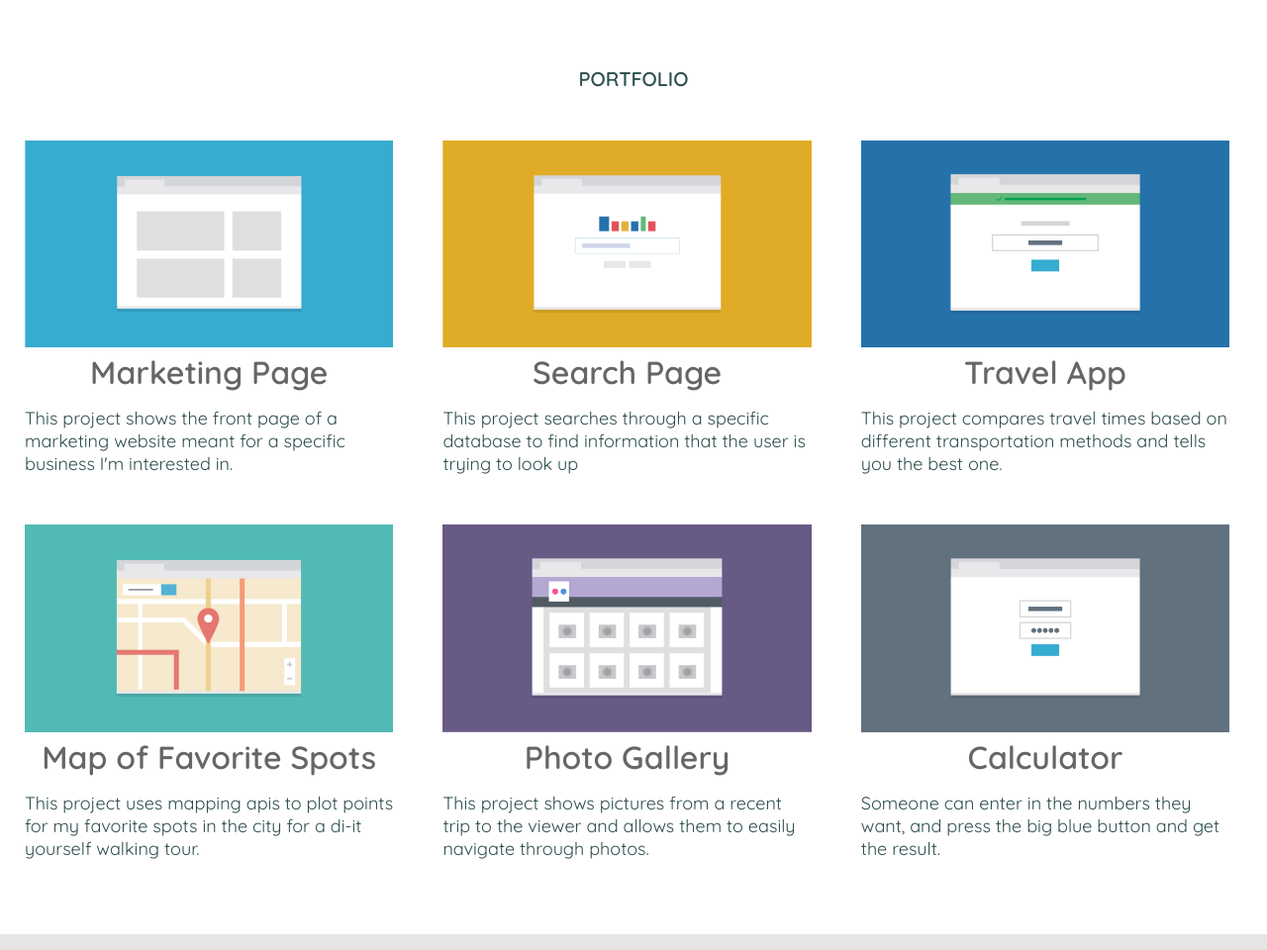
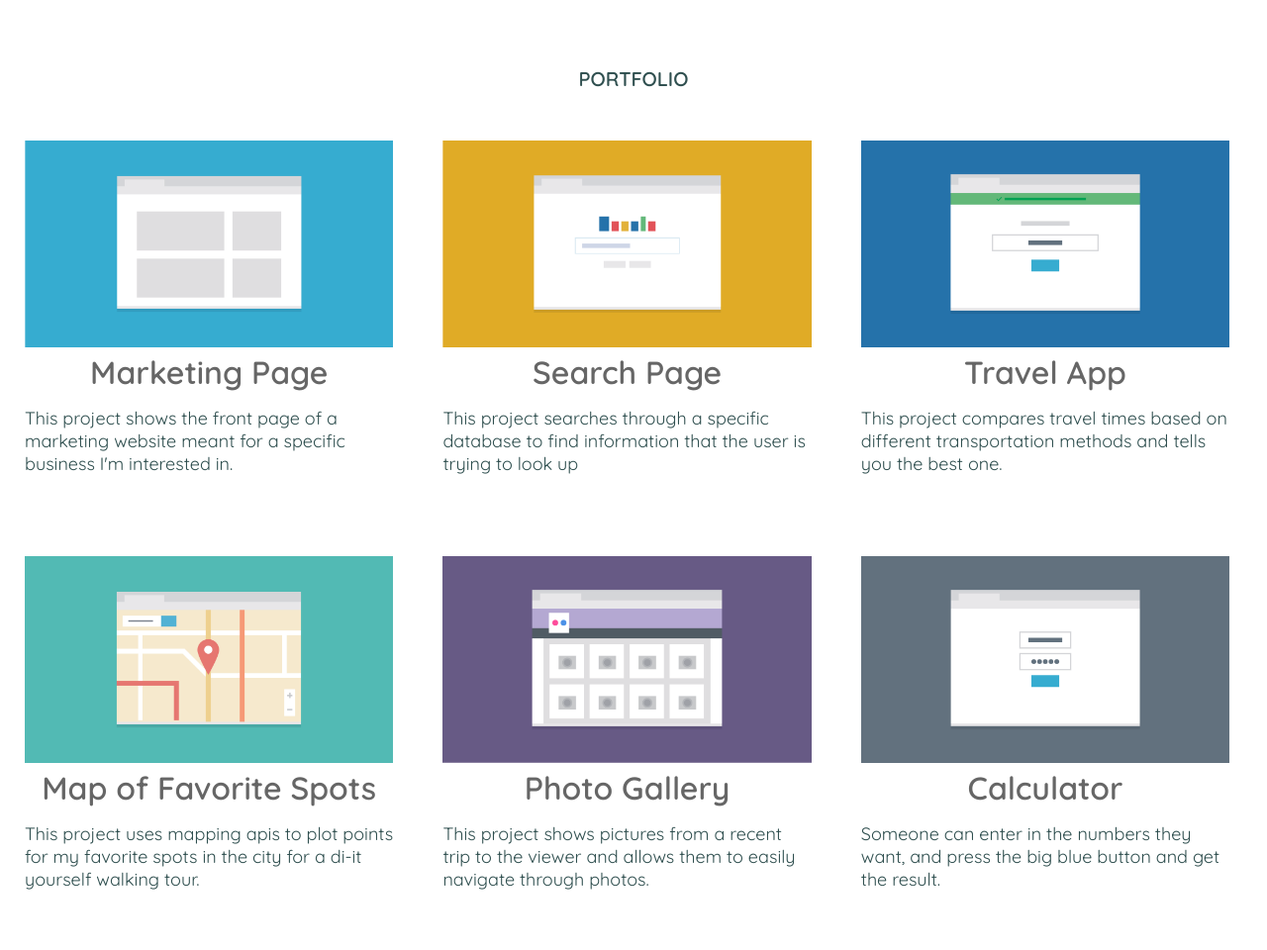
Before and after one commit to melissalareec/treehouse02-techdegree-sampleportfolio, a plain HTML site: page index.html in a window 1280 px wide. Shown: the part 513-1473 px from the top of the page at 99% size. Drawn offline with Linux system fonts and the light colour scheme; a web font is replaced by a local one.

Commit message:
Portfolio Box Min Height

```diff
--- a/styles.css
+++ b/styles.css
@@ -98,6 +98,7 @@ nav {
     width: 90%;
     text-align: center;
     padding: 25px;
+    min-height: 420px;
 
 }
 
@@ -108,6 +109,7 @@ nav {
 .portfolio-box p {
     margin-top: 15px;
     text-align: left;
+
 }
 
 .footer-container {
```
